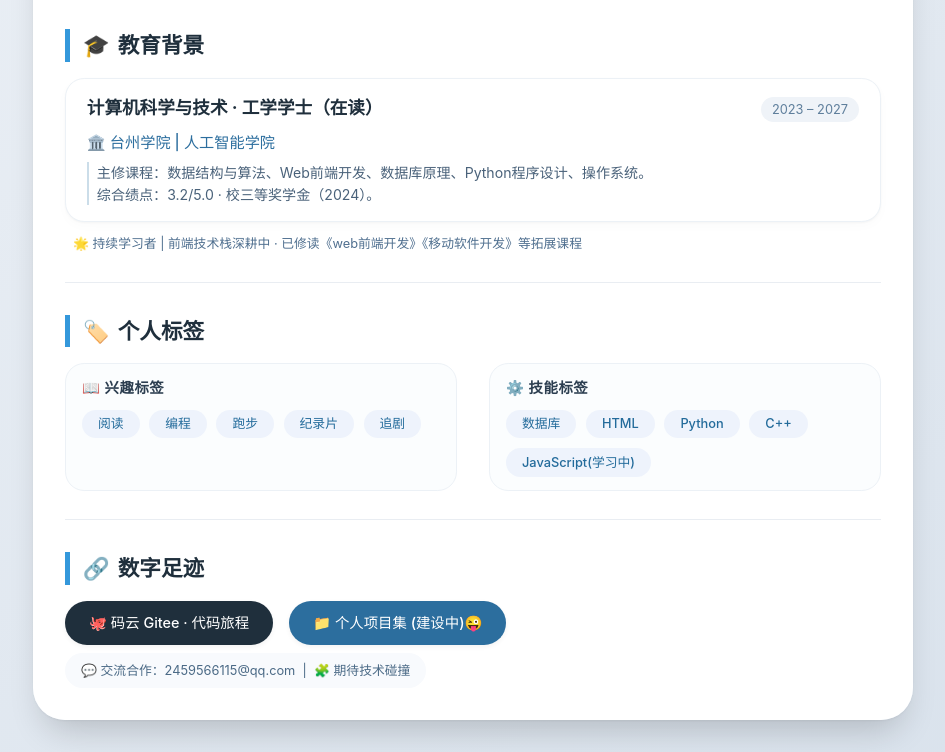
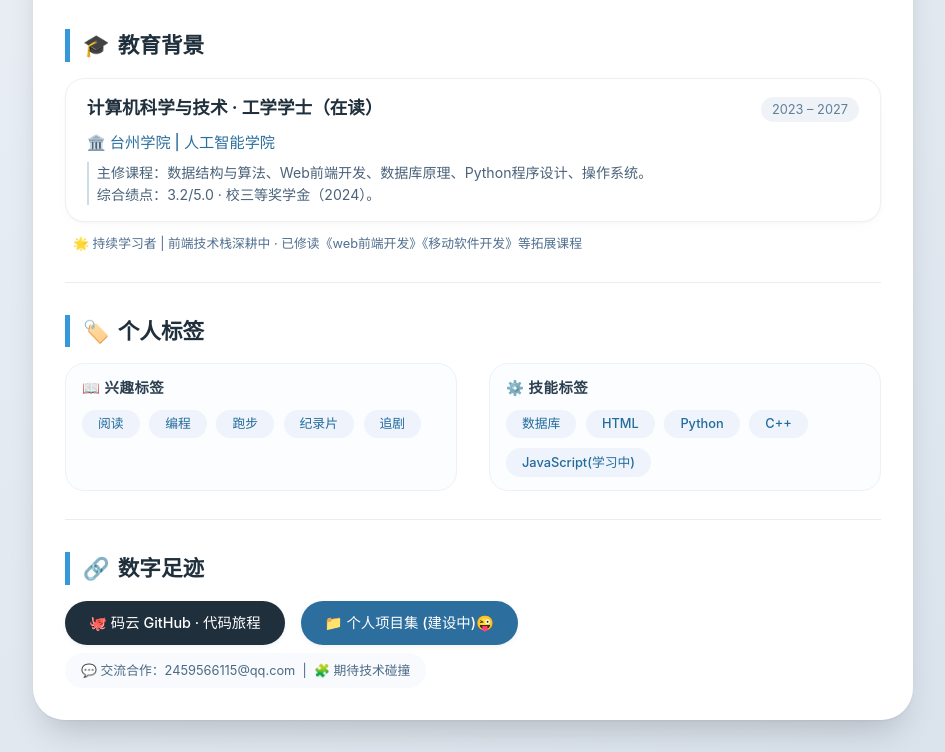
Before and after one commit to 2459566115/digital-business-card, a plain HTML site: page index.html in a window 1280 px wide. Shown: the part 513-1265 px from the top of the page, without its empty margins (167-1112 px from the left). Drawn offline with Linux system fonts and the light colour scheme.

Commit message:
第六次修改

```diff
--- a/index.html
+++ b/index.html
@@ -103,8 +103,8 @@
                 <span>🔗</span> 数字足迹
             </h2>
             <div class="section-content link-block">
-                <a href="https://gitee.com/eliauk_1" target="_blank" class="external-link">
-                    🐙 码云 Gitee · 代码旅程
+                <a href="https://github.com/2459566115" target="_blank" class="external-link">
+                    🐙 码云 GitHub · 代码旅程
                 </a>
                 <a href="#" class="external-link" style="background: #2c6e9e;">
                     📁 个人项目集 (建设中)😜
```
